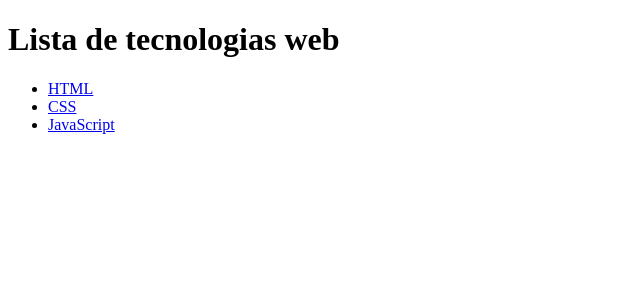
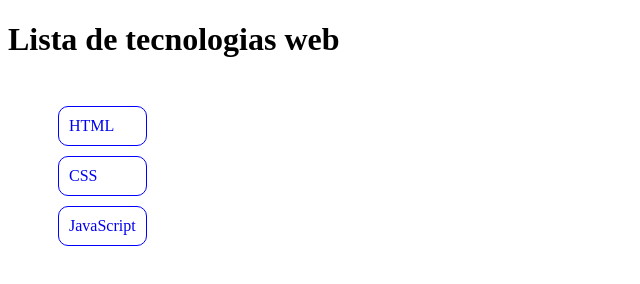
Before and after one commit to xaqui/otro-repositorio, a plain HTML site: page index.html in a window 1280 px wide. Shown: the whole page, without its empty margins (0-640 px from the left). Drawn offline with Linux system fonts and the light colour scheme.

Commit message:
añadido estilos

```diff
--- a/index.html
+++ b/index.html
@@ -1,5 +1,9 @@
 <!DOCTYPE html>
 <html>
+
+<head>
+    <link rel="stylesheet" href="./styles.css">
+</head>
 
 <!-- h1{Lista de tecnologias web}+div.container>ul>li.item*3>a[href="https://es.wikipedia.org/wiki/"] -->
 
--- /dev/null
+++ b/styles.css
@@ -0,0 +1,18 @@
+.container{
+    display: flex;
+}
+
+.item{
+    list-style: none;
+    border: 1px solid blue;
+    padding: 10px;
+    margin: 10px;
+    border-radius: 10px;
+}
+.item a{
+    text-decoration: none;
+}
+
+.item:hover{
+    background-color: lightcyan;
+}
```
